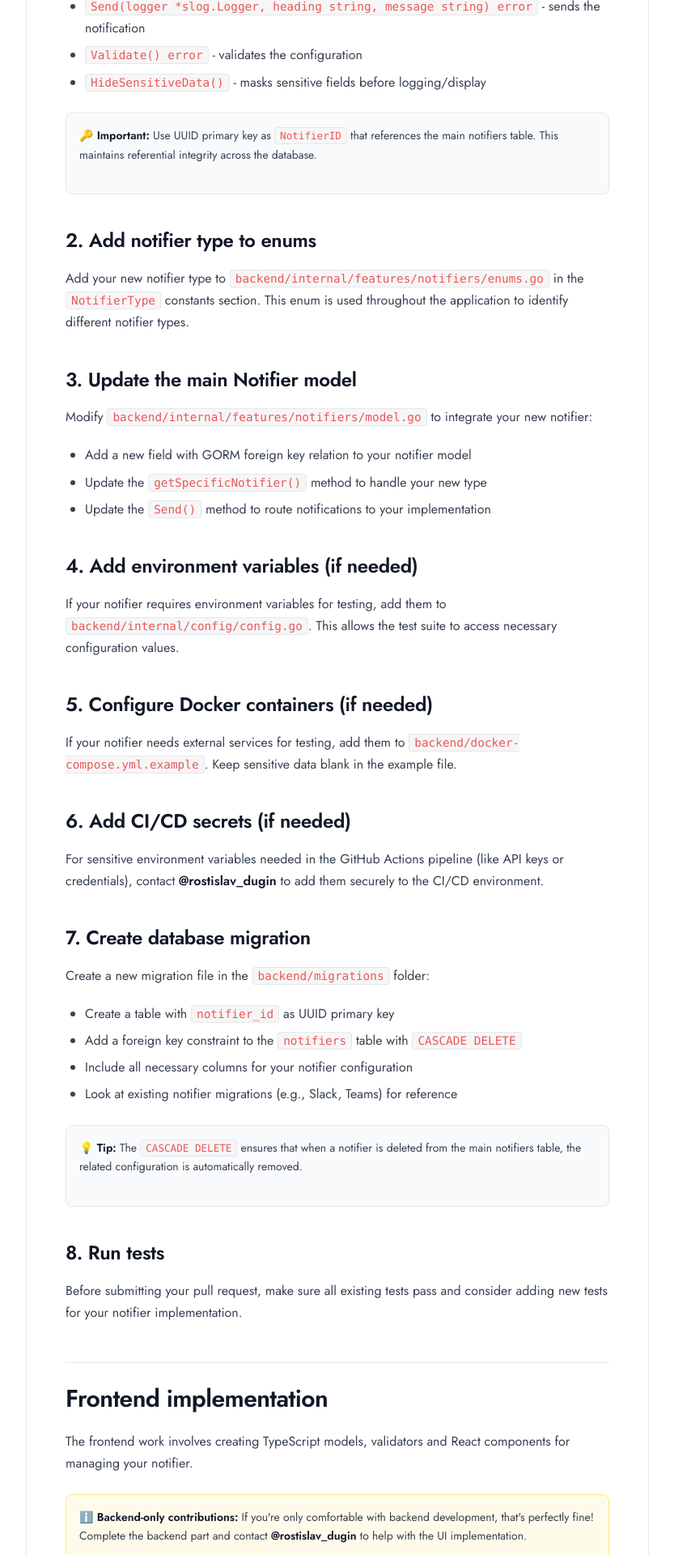
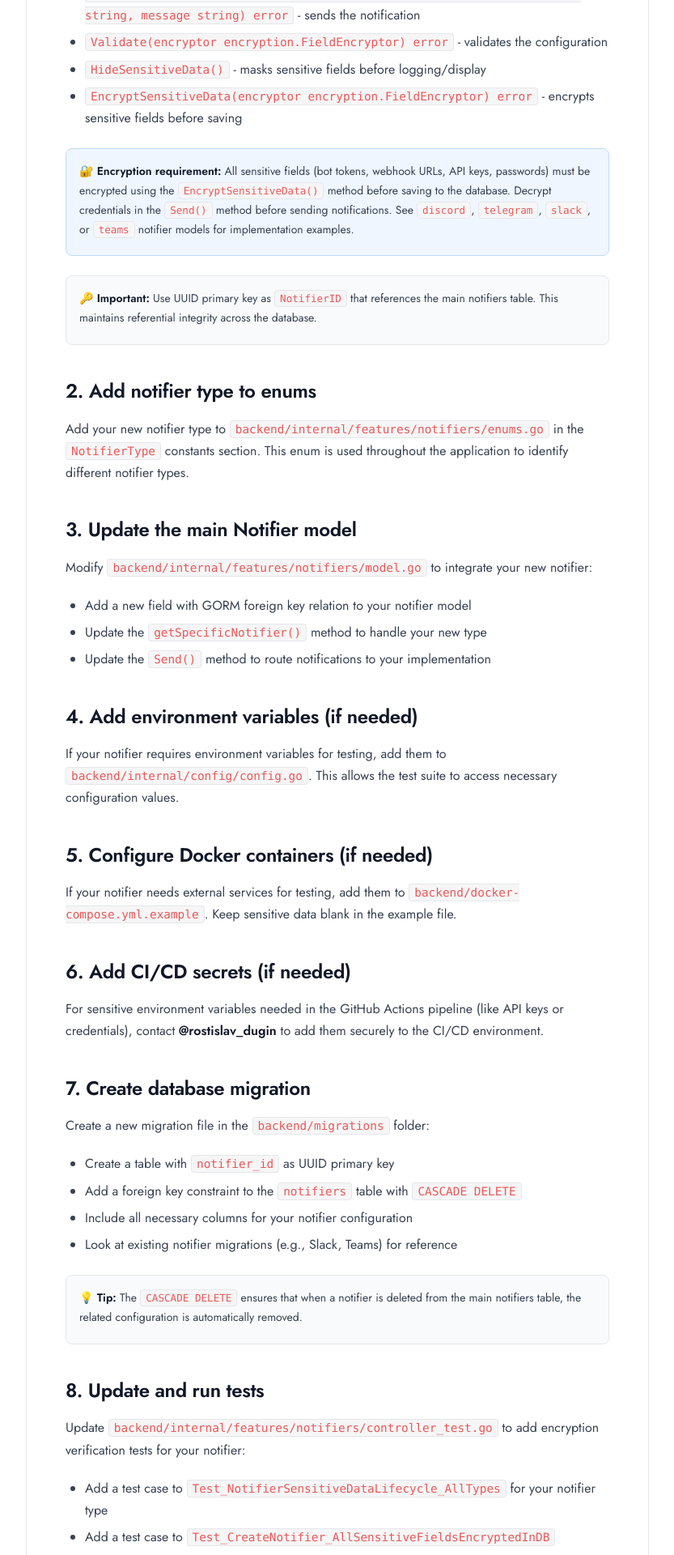
Before and after one commit to RostislavDugin/postgresus, a Next.js app: page /contribute/how-to-add-notifier in a window 1280 px wide. Shown: the part 880-2800 px from the top of the page at 81% size, without its empty margins (223-1056 px from the left). Built offline with nearby package versions, Linux system fonts and the light colour scheme.

Commit message:
FEATURE (docs): Update contribution docs

```diff
--- a/app/contribute/how-to-add-notifier/page.tsx
+++ b/app/contribute/how-to-add-notifier/page.tsx
@@ -86,7 +86,7 @@ export default function HowToAddNotifierPage() {
                 and build the frontend UI components.
               </p>
 
-              <div className="rounded-lg border border-blue-200 bg-blue-50 p-4 my-6">
+              <div className="rounded-lg border border-blue-200 bg-blue-50 pt-4 px-4 my-6">
                 <p className="text-sm text-blue-900 m-0">
                   <strong>💡 Note:</strong> This is a contribution guide for
                   developers who want to add new notification integrations to
@@ -118,26 +118,49 @@ export default function HowToAddNotifierPage() {
                 folder.
               </p>
 
-              <p>The interface requires three methods:</p>
+              <p>The interface requires the following methods:</p>
 
               <ul>
                 <li>
                   <code>
-                    Send(logger *slog.Logger, heading string, message string)
-                    error
+                    Send(encryptor encryption.FieldEncryptor, logger
+                    *slog.Logger, heading string, message string) error
                   </code>{" "}
                   - sends the notification
                 </li>
                 <li>
-                  <code>Validate() error</code> - validates the configuration
+                  <code>
+                    Validate(encryptor encryption.FieldEncryptor) error
+                  </code>{" "}
+                  - validates the configuration
                 </li>
                 <li>
                   <code>HideSensitiveData()</code> - masks sensitive fields
                   before logging/display
                 </li>
+                <li>
+                  <code>
+                    EncryptSensitiveData(encryptor encryption.FieldEncryptor)
+                    error
+                  </code>{" "}
+                  - encrypts sensitive fields before saving
+                </li>
               </ul>
 
-              <div className="rounded-lg border border-gray-200 bg-gray-50 p-4 my-6">
+              <div className="rounded-lg border border-blue-200 bg-blue-50 pt-4 px-4 my-6">
+                <p className="text-sm text-blue-900 m-0">
+                  <strong>🔐 Encryption requirement:</strong> All sensitive
+                  fields (bot tokens, webhook URLs, API keys, passwords) must be
+                  encrypted using the <code>EncryptSensitiveData()</code> method
+                  before saving to the database. Decrypt credentials in the{" "}
+                  <code>Send()</code> method before sending notifications. See{" "}
+                  <code>discord</code>, <code>telegram</code>,{" "}
+                  <code>slack</code>, or <code>teams</code> notifier models for
+                  implementation examples.
+                </p>
+              </div>
+
+              <div className="rounded-lg border border-gray-200 bg-gray-50 pt-4 px-4 my-6">
                 <p className="text-sm text-gray-700 m-0">
                   <strong>🔑 Important:</strong> Use UUID primary key as{" "}
                   <code>NotifierID</code> that references the main notifiers
@@ -235,7 +258,7 @@ export default function HowToAddNotifierPage() {
                 </li>
               </ul>
 
-              <div className="rounded-lg border border-gray-200 bg-gray-50 p-4 my-6">
+              <div className="rounded-lg border border-gray-200 bg-gray-50 pt-4 px-4 my-6">
                 <p className="text-sm text-gray-700 m-0">
                   <strong>💡 Tip:</strong> The <code>CASCADE DELETE</code>{" "}
                   ensures that when a notifier is deleted from the main
@@ -244,12 +267,43 @@ export default function HowToAddNotifierPage() {
                 </p>
               </div>
 
-              <h3 id="step-8-run-tests">8. Run tests</h3>
+              <h3 id="step-8-run-tests">8. Update and run tests</h3>
+
+              <p>
+                Update{" "}
+                <code>
+                  backend/internal/features/notifiers/controller_test.go
+                </code>{" "}
+                to add encryption verification tests for your notifier:
+              </p>
+
+              <ul>
+                <li>
+                  Add a test case to{" "}
+                  <code>Test_NotifierSensitiveDataLifecycle_AllTypes</code> for
+                  your notifier type
+                </li>
+                <li>
+                  Add a test case to{" "}
+                  <code>
+                    Test_CreateNotifier_AllSensitiveFieldsEncryptedInDB
+                  </code>
+                </li>
+                <li>
+                  Verify that sensitive fields are encrypted with{" "}
+                  <code>enc:</code> prefix in the database
+                </li>
+                <li>
+                  Verify that decryption returns the original plaintext values
+                </li>
+                <li>
+                  Verify that sensitive data is hidden when retrieved via API
+                </li>
+              </ul>
 
               <p>
                 Before submitting your pull request, make sure all existing
-                tests pass and consider adding new tests for your notifier
-                implementation.
+                tests pass and your new encryption tests are working correctly.
               </p>
 
               <h2 id="frontend-implementation">Frontend implementation</h2>
@@ -259,7 +313,7 @@ export default function HowToAddNotifierPage() {
                 validators and React components for managing your notifier.
               </p>
 
-              <div className="rounded-lg border border-amber-200 bg-amber-50 p-4 my-6">
+              <div className="rounded-lg border border-amber-200 bg-amber-50 pt-4 px-4 my-6">
                 <p className="text-sm text-amber-900 m-0">
                   <strong>ℹ️ Backend-only contributions:</strong> If you&apos;re
                   only comfortable with backend development, that&apos;s
--- a/app/contribute/how-to-add-storage/page.tsx
+++ b/app/contribute/how-to-add-storage/page.tsx
@@ -87,7 +87,7 @@ export default function HowToAddStoragePage() {
                 build the frontend UI components for managing storage providers.
               </p>
 
-              <div className="rounded-lg border border-blue-200 bg-blue-50 p-4 my-6">
+              <div className="rounded-lg border border-blue-200 bg-blue-50 pt-4 px-4 my-6">
                 <p className="text-sm text-blue-900 m-0">
                   <strong>💡 Note:</strong> This is a contribution guide for
                   developers who want to add new storage integrations to the
@@ -124,34 +124,63 @@ export default function HowToAddStoragePage() {
               <ul>
                 <li>
                   <code>
-                    SaveFile(logger *slog.Logger, fileID uuid.UUID, file
-                    io.Reader) error
+                    SaveFile(encryptor encryption.FieldEncryptor, logger
+                    *slog.Logger, fileID uuid.UUID, file io.Reader) error
                   </code>{" "}
                   - saves a backup file to the storage
                 </li>
                 <li>
-                  <code>GetFile(fileID uuid.UUID) (io.ReadCloser, error)</code>{" "}
+                  <code>
+                    GetFile(encryptor encryption.FieldEncryptor, fileID
+                    uuid.UUID) (io.ReadCloser, error)
+                  </code>{" "}
                   - retrieves a backup file from the storage
                 </li>
                 <li>
-                  <code>DeleteFile(fileID uuid.UUID) error</code> - deletes a
-                  backup file from the storage
+                  <code>
+                    DeleteFile(encryptor encryption.FieldEncryptor, fileID
+                    uuid.UUID) error
+                  </code>{" "}
+                  - deletes a backup file from the storage
                 </li>
                 <li>
-                  <code>Validate() error</code> - validates the storage
-                  configuration
+                  <code>
+                    Validate(encryptor encryption.FieldEncryptor) error
+                  </code>{" "}
+                  - validates the storage configuration
                 </li>
                 <li>
-                  <code>TestConnection() error</code> - tests connectivity to
-                  the storage provider
+                  <code>
+                    TestConnection(encryptor encryption.FieldEncryptor) error
+                  </code>{" "}
+                  - tests connectivity to the storage provider
                 </li>
                 <li>
                   <code>HideSensitiveData()</code> - masks sensitive fields like
                   API keys before logging/display
                 </li>
+                <li>
+                  <code>
+                    EncryptSensitiveData(encryptor encryption.FieldEncryptor)
+                    error
+                  </code>{" "}
+                  - encrypts sensitive fields before saving
+                </li>
               </ul>
 
-              <div className="rounded-lg border border-gray-200 bg-gray-50 p-4 my-6">
+              <div className="rounded-lg border border-blue-200 bg-blue-50 pt-4 px-4 my-6">
+                <p className="text-sm text-blue-900 m-0">
+                  <strong>🔐 Encryption requirement:</strong> All sensitive
+                  fields (API keys, passwords, access tokens, secrets) must be
+                  encrypted using the <code>EncryptSensitiveData()</code> method
+                  before saving to the database. Decrypt credentials before
+                  using them. See <code>azure_blob</code>,{" "}
+                  <code>google_drive</code> or <code>s3</code> storage models
+                  for implementation examples.
+                </p>
+              </div>
+
+              <div className="rounded-lg border border-gray-200 bg-gray-50 pt-4 px-4 my-6">
                 <p className="text-sm text-gray-700 m-0">
                   <strong>🔑 Important:</strong> Use UUID primary key as{" "}
                   <code>StorageID</code> that references the main storages
@@ -258,7 +287,7 @@ export default function HowToAddStoragePage() {
                 </li>
               </ul>
 
-              <div className="rounded-lg border border-gray-200 bg-gray-50 p-4 my-6">
+              <div className="rounded-lg border border-gray-200 bg-gray-50 pt-4 px-4 my-6">
                 <p className="text-sm text-gray-700 m-0">
                   <strong>💡 Tip:</strong> The <code>CASCADE DELETE</code>{" "}
                   ensures that when a storage is deleted from the main storages
@@ -282,6 +311,39 @@ export default function HowToAddStoragePage() {
                 <li>Validation of configuration parameters</li>
               </ul>
 
+              <p>
+                Additionally, update{" "}
+                <code>
+                  backend/internal/features/storages/controller_test.go
+                </code>{" "}
+                to add encryption verification tests:
+              </p>
+
+              <ul>
+                <li>
+                  Add a test case to{" "}
+                  <code>Test_StorageSensitiveDataLifecycle_AllTypes</code> for
+                  your storage type
+                </li>
+                <li>
+                  Add a test case to{" "}
+                  <code>
+                    Test_CreateStorage_AllSensitiveFieldsEncryptedInDB
+                  </code>{" "}
+                  (if not already present)
+                </li>
+                <li>
+                  Verify that sensitive fields are encrypted with{" "}
+                  <code>enc:</code> prefix in the database
+                </li>
+                <li>
+                  Verify that decryption returns the original plaintext values
+                </li>
+                <li>
+                  Verify that sensitive data is hidden when retrieved via API
+                </li>
+              </ul>
+
               <h3 id="step-9-run-tests">9. Run all tests</h3>
 
               <p>
@@ -299,7 +361,7 @@ export default function HowToAddStoragePage() {
                 provider.
               </p>
 
-              <div className="rounded-lg border border-amber-200 bg-amber-50 p-4 my-6">
+              <div className="rounded-lg border border-amber-200 bg-amber-50 pt-4 px-4 my-6">
                 <p className="text-sm text-amber-900 m-0">
                   <strong>ℹ️ Backend-only contributions:</strong> If you&apos;re
                   only comfortable with backend development, that&apos;s
@@ -466,7 +528,7 @@ export default function HowToAddStoragePage() {
                 </li>
               </ol>
 
-              <div className="rounded-lg border border-green-200 bg-green-50 p-4 my-6">
+              <div className="rounded-lg border border-green-200 bg-green-50 pt-4 px-4 my-6">
                 <p className="text-sm text-green-900 m-0">
                   <strong>🎉 Thank you!</strong> Your contributions help make
                   Postgresus more versatile and valuable for the community. We
```
